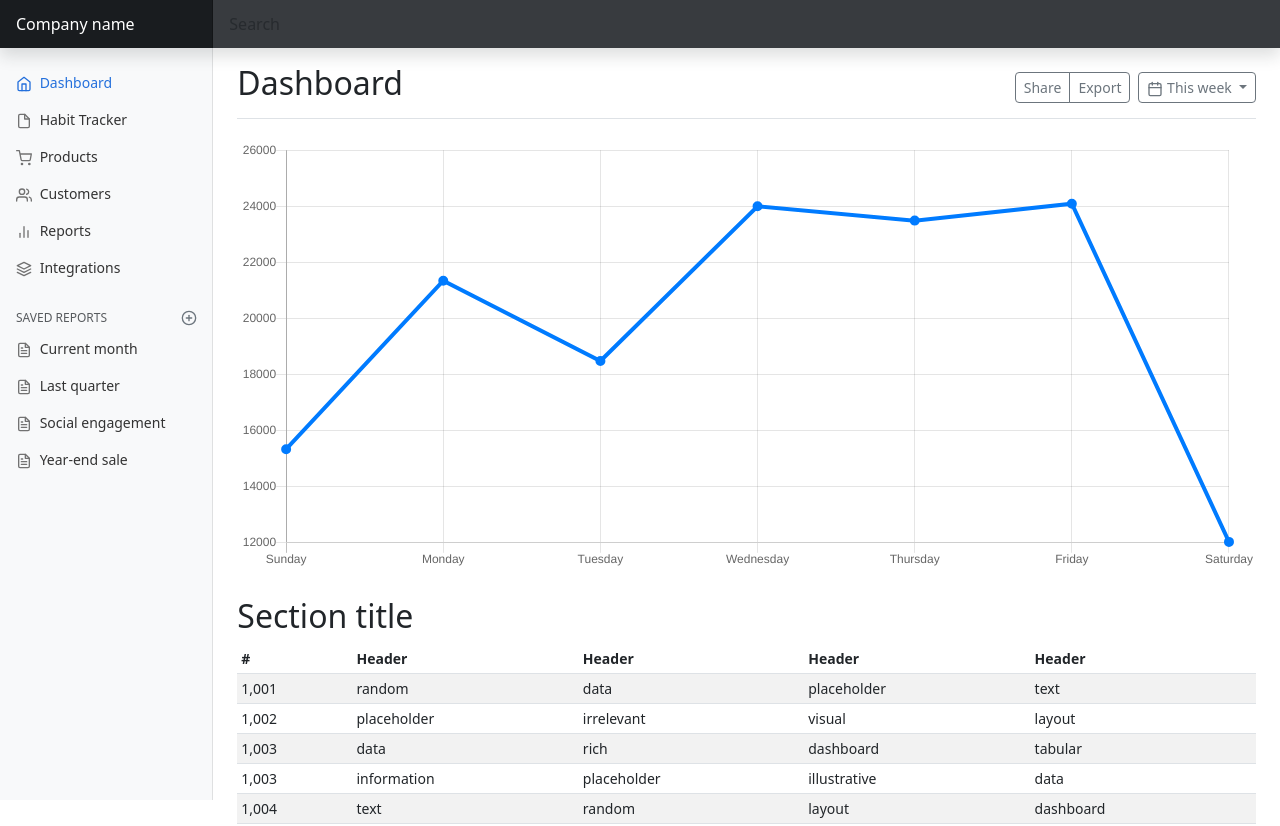
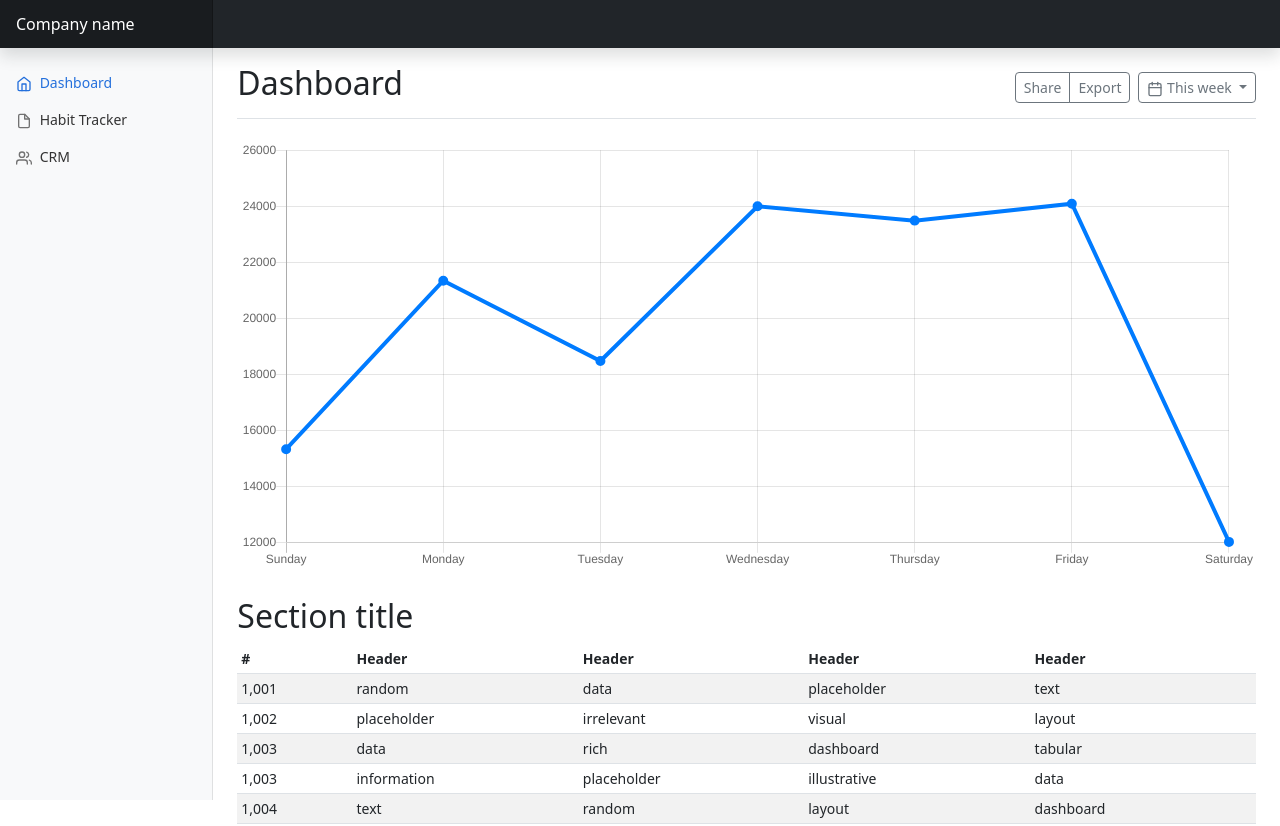
Before and after one commit to c2cBethany/23-HOWDYHACK, a plain HTML site: page index.html in a window 1280 px wide. Shown: the top 826 px of the page. Drawn offline with nearby package versions, Linux system fonts and the light colour scheme.

Commit message:
Add files via upload

```diff
--- a/index.html
+++ b/index.html
@@ -1,19 +1,7 @@
 <!doctype html>
 <html lang="en">
   <head>
-    <meta charset="utf-8">
-    <meta name="viewport" content="width=device-width, initial-scale=1">
-    <meta name="description" content="">
-    <meta name="author" content="Mark Otto, Jacob Thornton, and Bootstrap contributors">
-    <meta name="generator" content="Hugo 0.108.0">
-    <title>Dashboard Template · Bootstrap v5.3</title>
-
     <link rel="canonical" href="https://getbootstrap.com/docs/5.3/examples/dashboard/">
-
-
-
-
-
 <link href=".\assets\dist\css\bootstrap.min.css" rel="stylesheet">
 
     <style>
@@ -80,11 +68,7 @@
   <button class="navbar-toggler position-absolute d-md-none collapsed" type="button" data-bs-toggle="collapse" data-bs-target="#sidebarMenu" aria-controls="sidebarMenu" aria-expanded="false" aria-label="Toggle navigation">
     <span class="navbar-toggler-icon"></span>
   </button>
-  <input class="form-control form-control-dark w-100 rounded-0 border-0" type="text" placeholder="Search" aria-label="Search">
-  <div class="navbar-nav">
-    <div class="nav-item text-nowrap">
-    </div>
-  </div>
+
 </header>
 
 <div class="container-fluid">
@@ -99,68 +83,25 @@
             </a>
           </li>
           <li class="nav-item">
-            <a class="nav-link" href="#">
+            <a href="http://127.0.0.1:5500/habittracker.html" class="nav-link" href="#">
               <span data-feather="file" class="align-text-bottom"></span>
               Habit Tracker
+
             </a>
           </li>
-          <li class="nav-item">
-            <a class="nav-link" href="#">
-              <span data-feather="shopping-cart" class="align-text-bottom"></span>
-              Products
-            </a>
-          </li>
+
           <li class="nav-item">
             <a class="nav-link" href="#">
               <span data-feather="users" class="align-text-bottom"></span>
-              Customers
+              CRM
             </a>
           </li>
-          <li class="nav-item">
-            <a class="nav-link" href="#">
-              <span data-feather="bar-chart-2" class="align-text-bottom"></span>
-              Reports
-            </a>
-          </li>
-          <li class="nav-item">
-            <a class="nav-link" href="#">
-              <span data-feather="layers" class="align-text-bottom"></span>
-              Integrations
-            </a>
-          </li>
+
+
         </ul>
 
-        <h6 class="sidebar-heading d-flex justify-content-between align-items-center px-3 mt-4 mb-1 text-muted text-uppercase">
-          <span>Saved reports</span>
-          <a class="link-secondary" href="#" aria-label="Add a new report">
-            <span data-feather="plus-circle" class="align-text-bottom"></span>
-          </a>
-        </h6>
+
         <ul class="nav flex-column mb-2">
-          <li class="nav-item">
-            <a class="nav-link" href="#">
-              <span data-feather="file-text" class="align-text-bottom"></span>
-              Current month
-            </a>
-          </li>
-          <li class="nav-item">
-            <a class="nav-link" href="#">
-              <span data-feather="file-text" class="align-text-bottom"></span>
-              Last quarter
-            </a>
-          </li>
-          <li class="nav-item">
-            <a class="nav-link" href="#">
-              <span data-feather="file-text" class="align-text-bottom"></span>
-              Social engagement
-            </a>
-          </li>
-          <li class="nav-item">
-            <a class="nav-link" href="#">
-              <span data-feather="file-text" class="align-text-bottom"></span>
-              Year-end sale
-            </a>
-          </li>
         </ul>
       </div>
     </nav>
```
Also changed, not shown: habittracker.html (added, +12 -0 lines).
